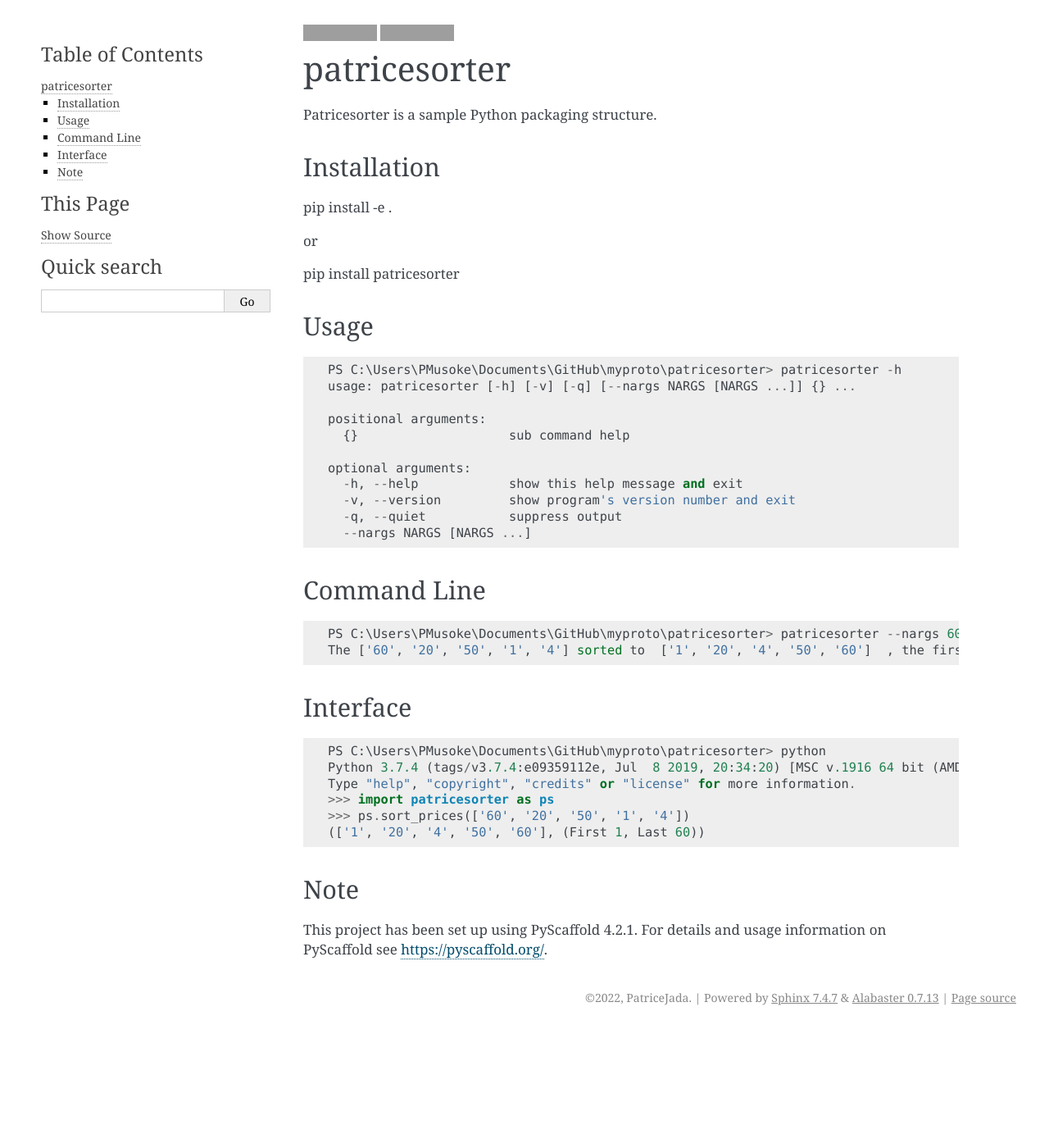
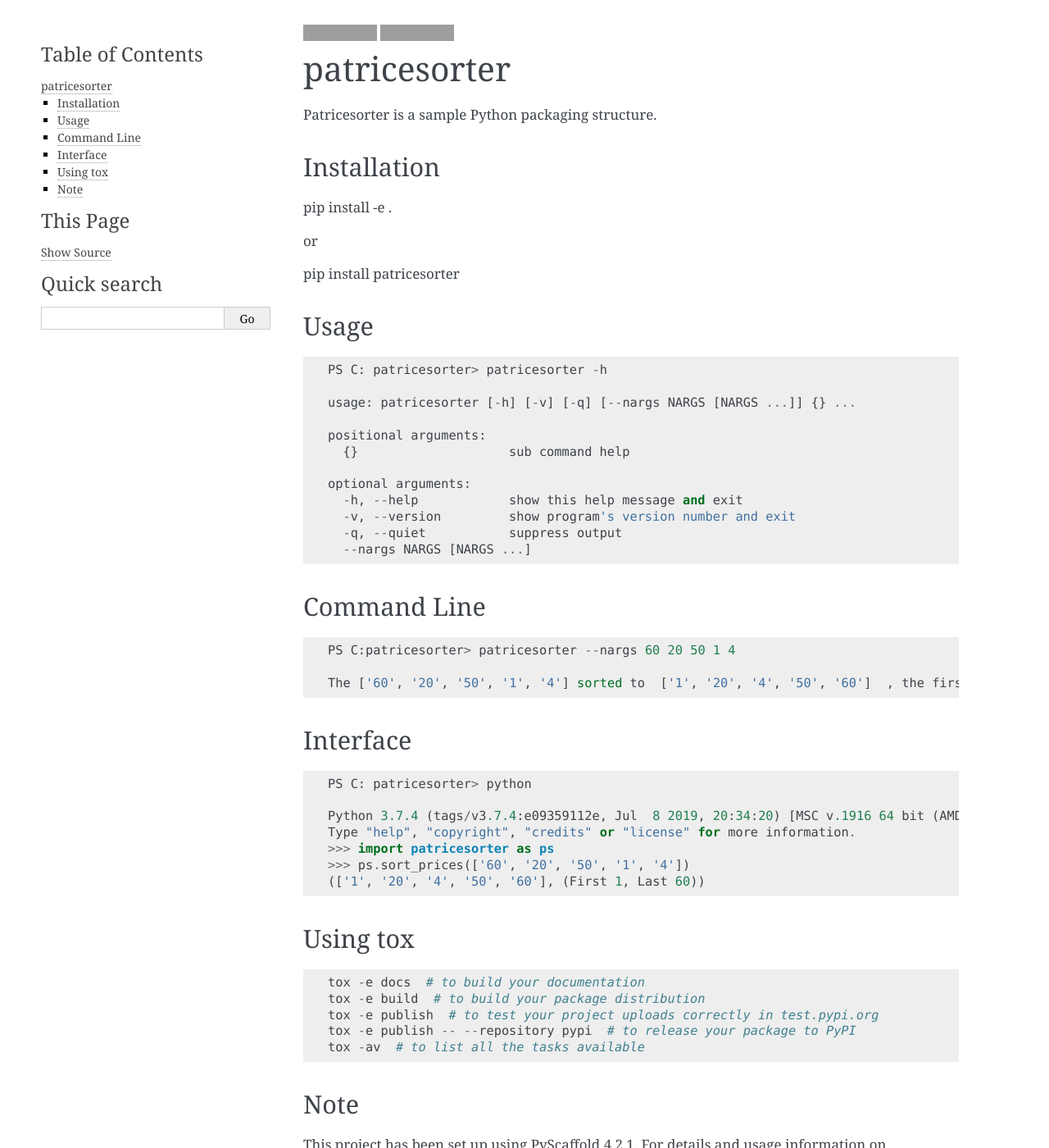
Before and after one commit to PatriceJada/patricesorter, a Sphinx documentation site: the page built from docs/readme.rst, in a window 1280 px wide and 1400 px high. Shown: the whole window at 82% size. Built offline with Sphinx 7.4.7, drawn with Linux system fonts in a browser that asks for light colours; pages that are not in the unit, such as notebooks, are missing from menus; the version number is read from the project's files by our own code; grey boxes are pictures that could not be loaded.

```diff
--- a/README.rst
+++ b/README.rst
@@ -28,7 +28,8 @@ Usage
 
 ::
 
-   PS C:\Users\PMusoke\Documents\GitHub\myproto\patricesorter> patricesorter -h
+   PS C: patricesorter> patricesorter -h
+
    usage: patricesorter [-h] [-v] [-q] [--nargs NARGS [NARGS ...]] {} ...
 
    positional arguments:
@@ -46,7 +47,8 @@ Command Line
 
 ::
 
-   PS C:\Users\PMusoke\Documents\GitHub\myproto\patricesorter> patricesorter --nargs 60 20 50 1 4
+   PS C:patricesorter> patricesorter --nargs 60 20 50 1 4
+
    The ['60', '20', '50', '1', '4'] sorted to  ['1', '20', '4', '50', '60']  , the first price is 1 last price 60
 
 Interface
@@ -54,14 +56,24 @@ Interface
 
 ::
 
-   PS C:\Users\PMusoke\Documents\GitHub\myproto\patricesorter> python
+   PS C: patricesorter> python
+
    Python 3.7.4 (tags/v3.7.4:e09359112e, Jul  8 2019, 20:34:20) [MSC v.1916 64 bit (AMD64)] on win32
    Type "help", "copyright", "credits" or "license" for more information.
    >>> import patricesorter as ps
    >>> ps.sort_prices(['60', '20', '50', '1', '4'])
    (['1', '20', '4', '50', '60'], (First 1, Last 60))
 
+Using tox
+=========
 
+::
+
+    tox -e docs  # to build your documentation
+    tox -e build  # to build your package distribution
+    tox -e publish  # to test your project uploads correctly in test.pypi.org
+    tox -e publish -- --repository pypi  # to release your package to PyPI
+    tox -av  # to list all the tasks available
 
 
 .. _pyscaffold-notes:
--- a/docs/conf.py
+++ b/docs/conf.py
@@ -18,7 +18,7 @@ __location__ = os.path.dirname(__file__)
 # If extensions (or modules to document with autodoc) are in another directory,
 # add these directories to sys.path here. If the directory is relative to the
 # documentation root, use os.path.abspath to make it absolute, like shown here.
-sys.path.insert(0, os.path.join(__location__, "../src"))
+sys.path.insert(0, os.path.join(__location__, "../patricesorter"))
 
 # -- Run sphinx-apidoc -------------------------------------------------------
 # This hack is necessary since RTD does not issue `sphinx-apidoc` before running
@@ -34,7 +34,7 @@ except ImportError:
     from sphinx import apidoc
 
 output_dir = os.path.join(__location__, "api")
-module_dir = os.path.join(__location__, "../src/patricesorter")
+module_dir = os.path.join(__location__, "../patricesorter")
 try:
     shutil.rmtree(output_dir)
 except FileNotFoundError:
```
Also changed, not shown: CONTRIBUTING.rst (+0 -43 lines).
